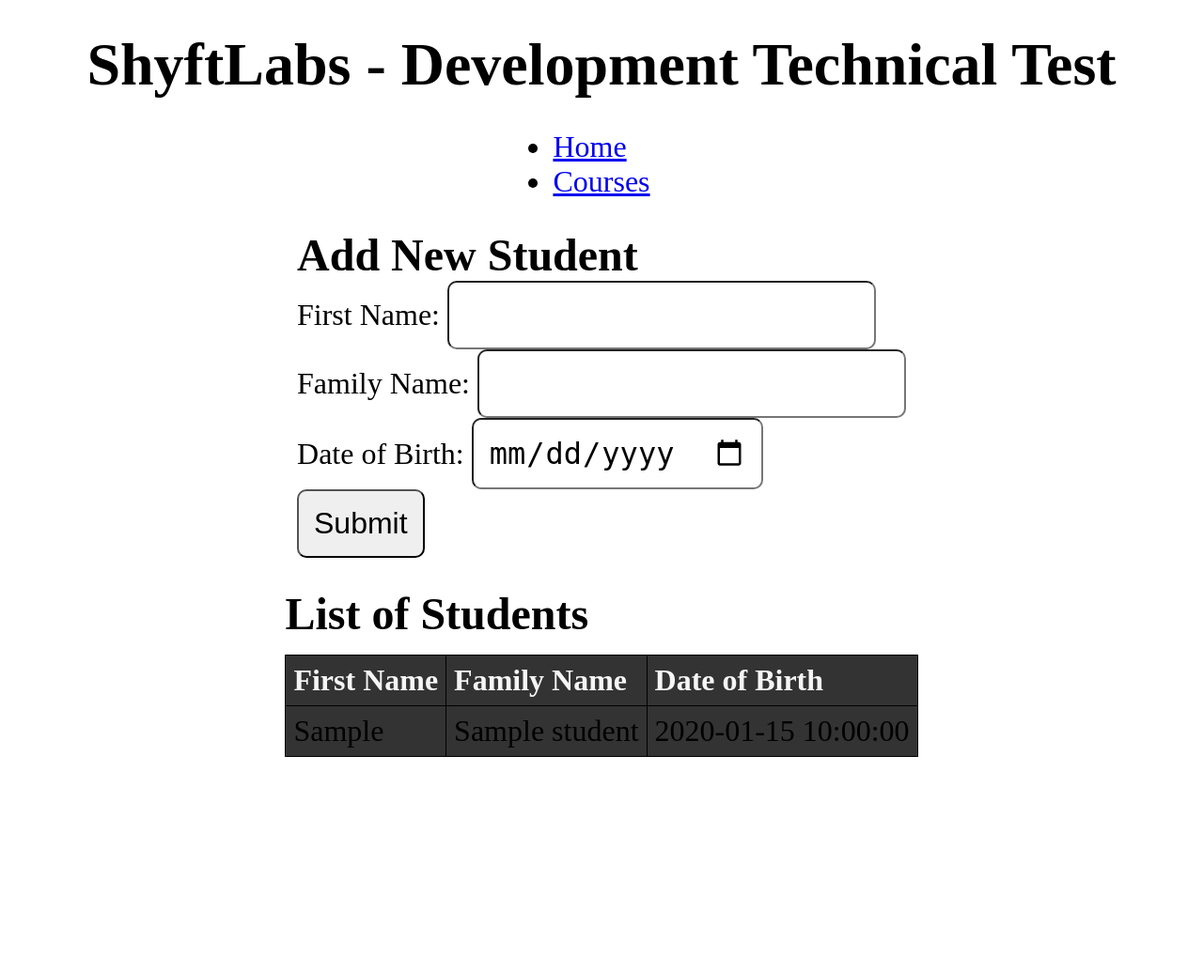
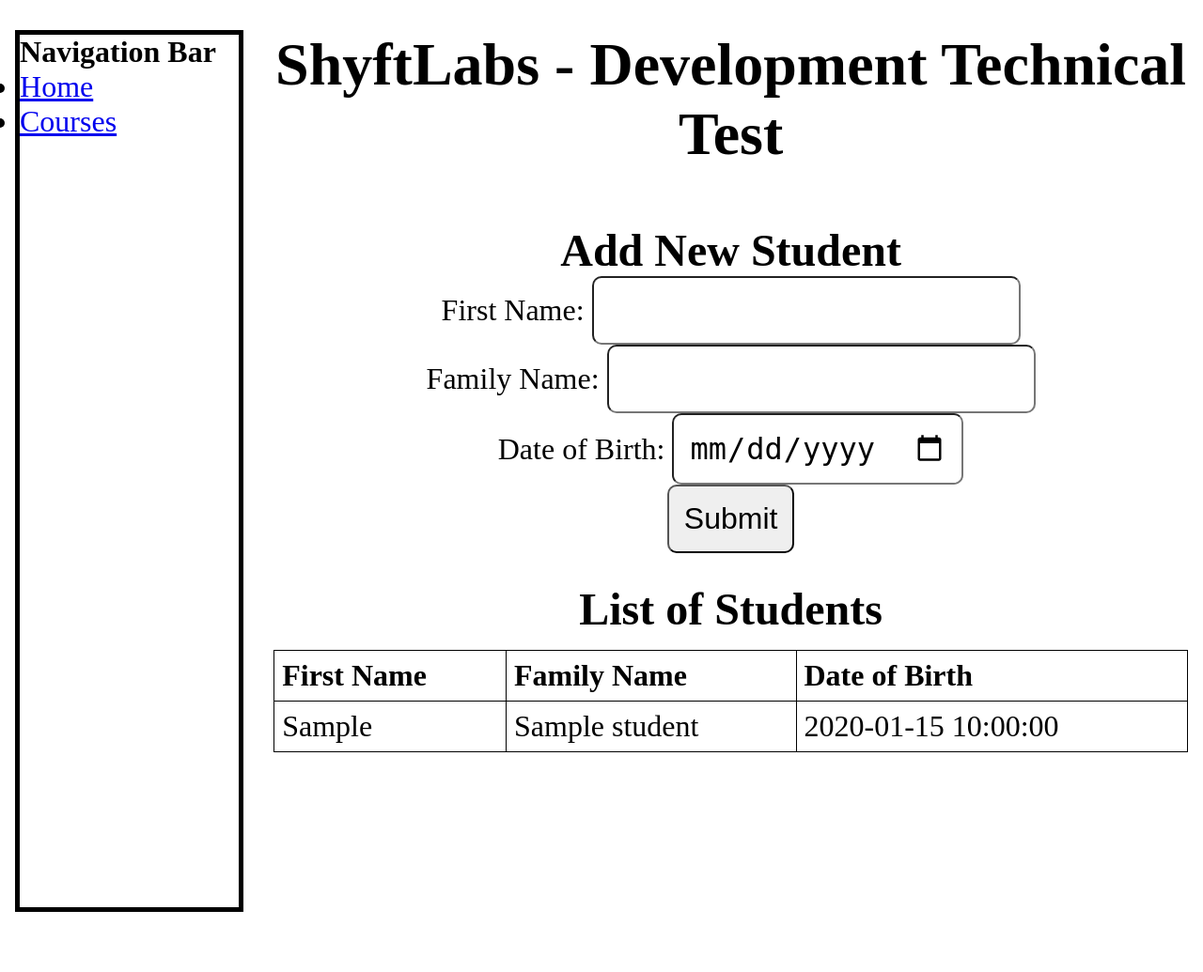
Before and after one commit to 6s-1/ShyftLabs_DTT, a Flask app: template templates/student.html in a window 1280 px wide. Shown: the whole page at 94% size. Before the commit the page ends 806 px from the top, so only its background shows below. Run offline with Flask 3, Linux system fonts and the light colour scheme; the template is opened without the code that fills it: most values are stand-ins (such as "Sample title", 1, 10 or a date in 2020).

Commit message:
Added navigation bar to index,courses and student page

```diff
--- a/static/css/style.css
+++ b/static/css/style.css
@@ -37,25 +37,6 @@
     padding: 8px; /* Padding inside each cell for space around the text */
 }
 
-/* Table Header Row Style */
-thead {
-    background-color: #333; /* Dark background for the header row for contrast */
-}
-
-/* Header Cells Style */
-th {
-    color: whitesmoke; /* Light color for header text for readability */
-}
-
-/* Zebra Striping for Rows */
-tr:nth-child(even) {
-    background-color: #444; /* Slightly lighter row background for every other row */
-}
-
-tr:nth-child(odd) {
-    background-color: #333; /* Slightly darker row background for every other row */
-}
-
 input, button {
     font-size: 2rem;
     padding: 1rem;
--- a/templates/student.html
+++ b/templates/student.html
@@ -14,11 +14,12 @@
     background-color: #ffffff;
     color: rgb(0, 0, 0);
     min-height: 100vh;
-    display: flex;
-    flex-direction: column;
-    align-items: center;
-    gap: 2rem;
-    font-size: 2rem;}
+    font-size: 2rem;
+    display: grid;
+    grid-template-columns :20% 80%;
+    grid-template-rows: .5fr 1fr 1fr;
+
+}
     table, th, td {
         border: 1px solid #000000;
         border-collapse: collapse;
@@ -26,22 +27,45 @@
     th, td {
         padding: 8px;
     }
+    nav{
+    grid-column: 1/2;
+    grid-row: 1/-1;
+    border : 5px solid black;
+
+
+}
+h1{
+    grid-row: 1/2;
+    grid-column: 2/3;
+    text-align: center;
+}
+.main-content1{
+    grid-row: 2/3;
+    grid-column: 2/3;
+    text-align: center;
+
+}
+.main-content2{
+    text-align: center;
+}
+
+
+
     </style>
 
 
 <body>
     <h1>ShyftLabs - Development Technical Test</h1>
-    <nav>
-        <ul>
+    <nav class="navbar">
+        <h4>Navigation Bar</h4>
+        <ul class="nav-links">
             <li><a href="/">Home</a></li>
             <li><a href="/courses">Courses</a></li>
-            <!-- Add links to Courses and Results if you implement optional requirements -->
-            <!-- <li><a href="/Courses">Courses</a></li> -->
-            <!-- <li><a href="/Results">Results</a></li> -->
         </ul>
     </nav>
 
-    <div>
+    <div class="main-content1">
+
         <h2>Add New Student</h2>
         <form action="/student" method="POST">
             <label for="firstName">First Name:</label>
@@ -57,9 +81,9 @@
         </form>
     </div>
     <!-- Tabular list of students -->
-    <div>
+    <div class="main-content2">
         <h2>List of Students</h2>
-        <table>
+        <table style="margin-left: auto; margin-right: auto;">
             <thead>
                 <tr>
                     <th>First Name</th>
```
Also changed, not shown: templates/courses.html (+26 -13 lines), templates/index.html (+27 -8 lines).
